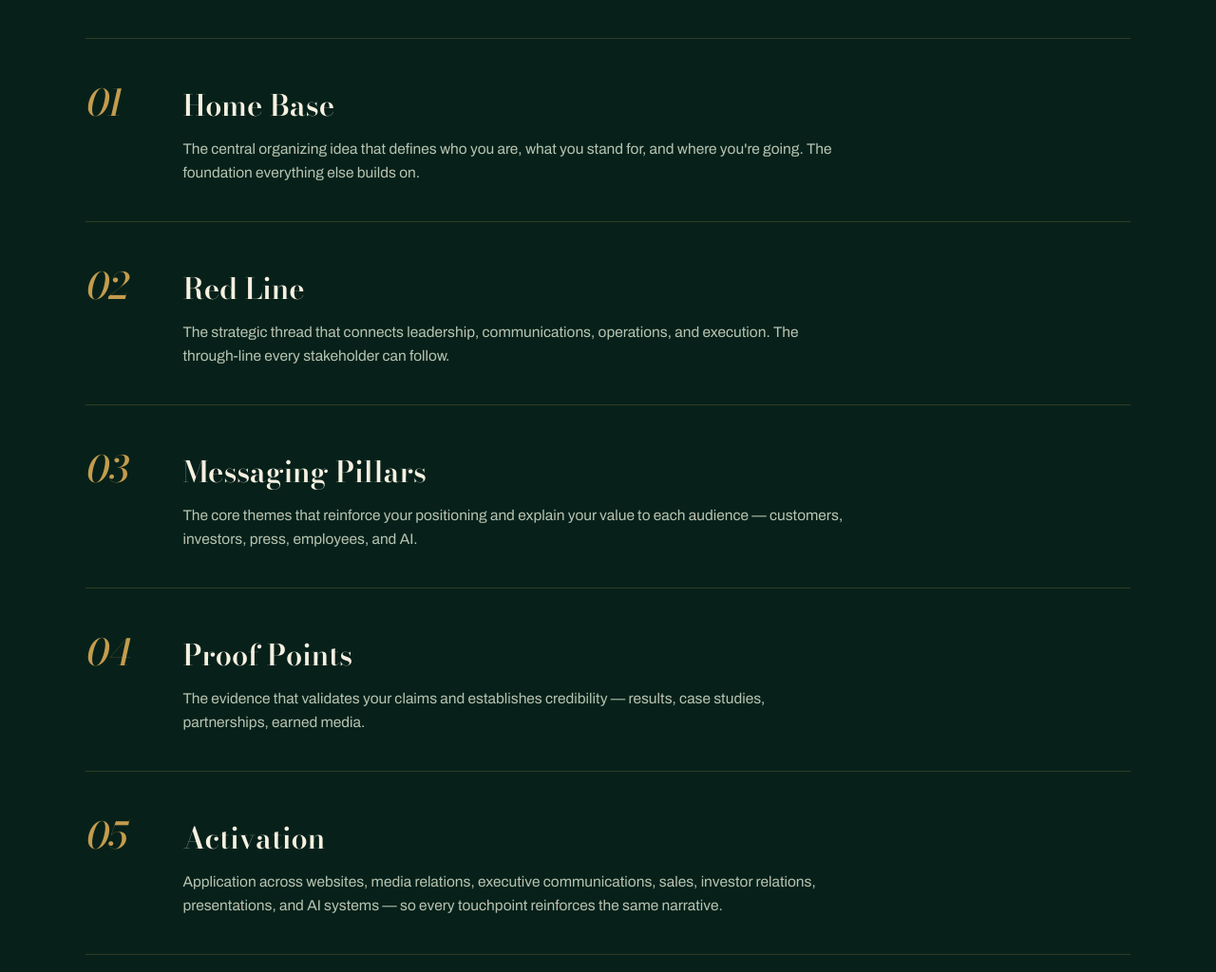
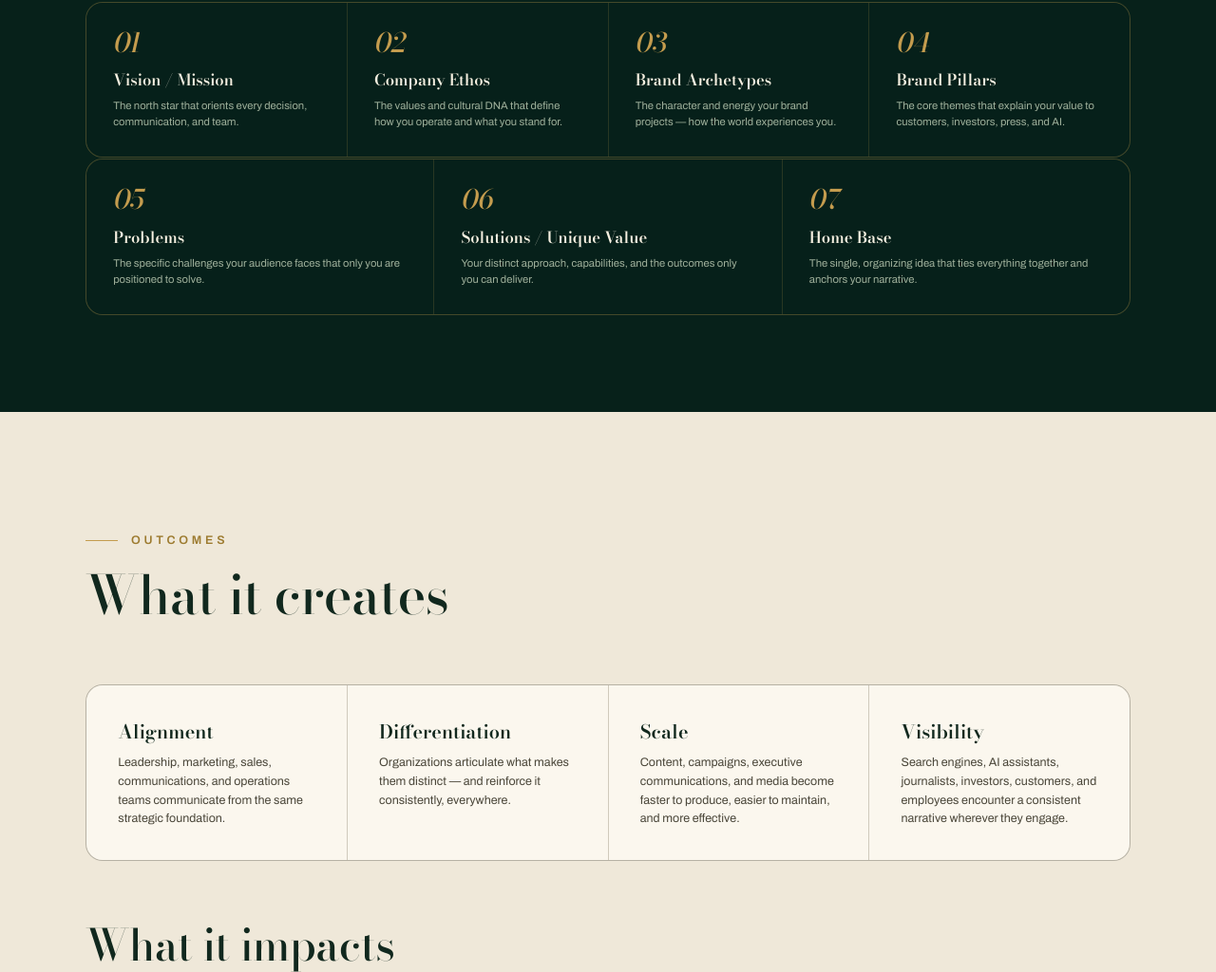
Before and after one commit to manoftheworldmedia/MOW, a plain HTML site: page frameworks/messaging-matrix/index.html in a window 1280 px wide. Shown: the part 1791-2815 px from the top of the page at 95% size. Drawn offline with nearby package versions, Linux system fonts and the light colour scheme.

Commit message:
Add files via upload

```diff
--- a/frameworks/messaging-matrix/index.html
+++ b/frameworks/messaging-matrix/index.html
@@ -185,46 +185,48 @@
   </div>
 </section>
 
-<!-- THE FRAMEWORK STEPS — The MOW Method -->
-<section id="framework" style="background:#07211A;color:#EDE6D4;padding:clamp(80px,10vw,136px) clamp(20px,4vw,56px);">
+<!-- HOW IT'S STRUCTURED -->
+<section id="framework" style="background:#07211A;color:#EDE6D4;padding:clamp(64px,8vw,104px) clamp(20px,4vw,56px);">
   <div style="max-width:1100px;margin:0 auto;">
     <p style="font-family:'Archivo',sans-serif;font-size:12.5px;font-weight:600;letter-spacing:0.3em;text-transform:uppercase;color:#C49C4E;margin-bottom:22px;display:flex;align-items:center;gap:14px;"><span style="width:34px;height:1px;background:#C49C4E;display:inline-block;"></span>The MOW Messaging Matrix</p>
-    <h2 style="font-family:'Bodoni Moda',serif;font-weight:500;font-size:clamp(32px,4.4vw,58px);line-height:1.04;letter-spacing:-0.012em;color:#F6F0E1;margin-bottom:clamp(40px,5vw,64px);">How it's structured</h2>
-    <div style="display:grid;grid-template-columns:1fr;">
-      <div class="mm-step" style="display:grid;grid-template-columns:clamp(44px,5vw,80px) 1fr;gap:clamp(18px,3vw,46px);align-items:baseline;">
-        <div style="font-family:'Bodoni Moda',serif;font-size:clamp(28px,3vw,44px);color:#C49C4E;font-style:italic;">01</div>
-        <div>
-          <h3 style="font-family:'Bodoni Moda',serif;font-weight:600;font-size:clamp(22px,2.4vw,32px);color:#F6F0E1;margin-bottom:10px;">Home Base</h3>
-          <p style="font-family:'Archivo',sans-serif;font-size:15.5px;line-height:1.62;color:#B7C4B2;max-width:700px;">The central organizing idea that defines who you are, what you stand for, and where you're going. The foundation everything else builds on.</p>
-        </div>
+    <h2 style="font-family:'Bodoni Moda',serif;font-weight:500;font-size:clamp(32px,4.4vw,58px);line-height:1.04;letter-spacing:-0.012em;color:#F6F0E1;margin-bottom:clamp(32px,4vw,52px);">How it's structured</h2>
+    <div style="display:grid;grid-template-columns:repeat(4,1fr);gap:1px;background:rgba(196,156,78,0.18);border:1px solid rgba(196,156,78,0.18);border-radius:18px;overflow:hidden;">
+      <div style="background:#06201A;padding:clamp(18px,2.2vw,30px);">
+        <div style="font-family:'Bodoni Moda',serif;font-size:clamp(22px,2.2vw,32px);color:#C49C4E;font-style:italic;line-height:1;margin-bottom:12px;">01</div>
+        <h3 style="font-family:'Bodoni Moda',serif;font-weight:600;font-size:clamp(14px,1.3vw,18px);color:#F6F0E1;margin-bottom:6px;">Vision / Mission</h3>
+        <p style="font-family:'Archivo',sans-serif;font-size:clamp(11px,0.88vw,13px);line-height:1.52;color:#9FB09B;">The north star that orients every decision, communication, and team.</p>
       </div>
-      <div class="mm-step" style="display:grid;grid-template-columns:clamp(44px,5vw,80px) 1fr;gap:clamp(18px,3vw,46px);align-items:baseline;">
-        <div style="font-family:'Bodoni Moda',serif;font-size:clamp(28px,3vw,44px);color:#C49C4E;font-style:italic;">02</div>
-        <div>
-          <h3 style="font-family:'Bodoni Moda',serif;font-weight:600;font-size:clamp(22px,2.4vw,32px);color:#F6F0E1;margin-bottom:10px;">Red Line</h3>
-          <p style="font-family:'Archivo',sans-serif;font-size:15.5px;line-height:1.62;color:#B7C4B2;max-width:700px;">The strategic thread that connects leadership, communications, operations, and execution. The through-line every stakeholder can follow.</p>
-        </div>
+      <div style="background:#06201A;padding:clamp(18px,2.2vw,30px);">
+        <div style="font-family:'Bodoni Moda',serif;font-size:clamp(22px,2.2vw,32px);color:#C49C4E;font-style:italic;line-height:1;margin-bottom:12px;">02</div>
+        <h3 style="font-family:'Bodoni Moda',serif;font-weight:600;font-size:clamp(14px,1.3vw,18px);color:#F6F0E1;margin-bottom:6px;">Company Ethos</h3>
+        <p style="font-family:'Archivo',sans-serif;font-size:clamp(11px,0.88vw,13px);line-height:1.52;color:#9FB09B;">The values and cultural DNA that define how you operate and what you stand for.</p>
       </div>
-      <div class="mm-step" style="display:grid;grid-template-columns:clamp(44px,5vw,80px) 1fr;gap:clamp(18px,3vw,46px);align-items:baseline;">
-        <div style="font-family:'Bodoni Moda',serif;font-size:clamp(28px,3vw,44px);color:#C49C4E;font-style:italic;">03</div>
-        <div>
-          <h3 style="font-family:'Bodoni Moda',serif;font-weight:600;font-size:clamp(22px,2.4vw,32px);color:#F6F0E1;margin-bottom:10px;">Messaging Pillars</h3>
-          <p style="font-family:'Archivo',sans-serif;font-size:15.5px;line-height:1.62;color:#B7C4B2;max-width:700px;">The core themes that reinforce your positioning and explain your value to each audience — customers, investors, press, employees, and AI.</p>
-        </div>
+      <div style="background:#06201A;padding:clamp(18px,2.2vw,30px);">
+        <div style="font-family:'Bodoni Moda',serif;font-size:clamp(22px,2.2vw,32px);color:#C49C4E;font-style:italic;line-height:1;margin-bottom:12px;">03</div>
+        <h3 style="font-family:'Bodoni Moda',serif;font-weight:600;font-size:clamp(14px,1.3vw,18px);color:#F6F0E1;margin-bottom:6px;">Brand Archetypes</h3>
+        <p style="font-family:'Archivo',sans-serif;font-size:clamp(11px,0.88vw,13px);line-height:1.52;color:#9FB09B;">The character and energy your brand projects — how the world experiences you.</p>
       </div>
-      <div class="mm-step" style="display:grid;grid-template-columns:clamp(44px,5vw,80px) 1fr;gap:clamp(18px,3vw,46px);align-items:baseline;">
-        <div style="font-family:'Bodoni Moda',serif;font-size:clamp(28px,3vw,44px);color:#C49C4E;font-style:italic;">04</div>
-        <div>
-          <h3 style="font-family:'Bodoni Moda',serif;font-weight:600;font-size:clamp(22px,2.4vw,32px);color:#F6F0E1;margin-bottom:10px;">Proof Points</h3>
-          <p style="font-family:'Archivo',sans-serif;font-size:15.5px;line-height:1.62;color:#B7C4B2;max-width:700px;">The evidence that validates your claims and establishes credibility — results, case studies, partnerships, earned media.</p>
-        </div>
+      <div style="background:#06201A;padding:clamp(18px,2.2vw,30px);">
+        <div style="font-family:'Bodoni Moda',serif;font-size:clamp(22px,2.2vw,32px);color:#C49C4E;font-style:italic;line-height:1;margin-bottom:12px;">04</div>
+        <h3 style="font-family:'Bodoni Moda',serif;font-weight:600;font-size:clamp(14px,1.3vw,18px);color:#F6F0E1;margin-bottom:6px;">Brand Pillars</h3>
+        <p style="font-family:'Archivo',sans-serif;font-size:clamp(11px,0.88vw,13px);line-height:1.52;color:#9FB09B;">The core themes that explain your value to customers, investors, press, and AI.</p>
       </div>
-      <div class="mm-step" style="display:grid;grid-template-columns:clamp(44px,5vw,80px) 1fr;gap:clamp(18px,3vw,46px);align-items:baseline;border-bottom:1px solid rgba(196,156,78,0.22);">
-        <div style="font-family:'Bodoni Moda',serif;font-size:clamp(28px,3vw,44px);color:#C49C4E;font-style:italic;">05</div>
-        <div>
-          <h3 style="font-family:'Bodoni Moda',serif;font-weight:600;font-size:clamp(22px,2.4vw,32px);color:#F6F0E1;margin-bottom:10px;">Activation</h3>
-          <p style="font-family:'Archivo',sans-serif;font-size:15.5px;line-height:1.62;color:#B7C4B2;max-width:700px;">Application across websites, media relations, executive communications, sales, investor relations, presentations, and AI systems — so every touchpoint reinforces the same narrative.</p>
-        </div>
+    </div>
+    <div style="display:grid;grid-template-columns:repeat(3,1fr);gap:1px;background:rgba(196,156,78,0.18);border:1px solid rgba(196,156,78,0.18);border-radius:18px;overflow:hidden;margin-top:1px;">
+      <div style="background:#06201A;padding:clamp(18px,2.2vw,30px);">
+        <div style="font-family:'Bodoni Moda',serif;font-size:clamp(22px,2.2vw,32px);color:#C49C4E;font-style:italic;line-height:1;margin-bottom:12px;">05</div>
+        <h3 style="font-family:'Bodoni Moda',serif;font-weight:600;font-size:clamp(14px,1.3vw,18px);color:#F6F0E1;margin-bottom:6px;">Problems</h3>
+        <p style="font-family:'Archivo',sans-serif;font-size:clamp(11px,0.88vw,13px);line-height:1.52;color:#9FB09B;">The specific challenges your audience faces that only you are positioned to solve.</p>
+      </div>
+      <div style="background:#06201A;padding:clamp(18px,2.2vw,30px);">
+        <div style="font-family:'Bodoni Moda',serif;font-size:clamp(22px,2.2vw,32px);color:#C49C4E;font-style:italic;line-height:1;margin-bottom:12px;">06</div>
+        <h3 style="font-family:'Bodoni Moda',serif;font-weight:600;font-size:clamp(14px,1.3vw,18px);color:#F6F0E1;margin-bottom:6px;">Solutions / Unique Value</h3>
+        <p style="font-family:'Archivo',sans-serif;font-size:clamp(11px,0.88vw,13px);line-height:1.52;color:#9FB09B;">Your distinct approach, capabilities, and the outcomes only you can deliver.</p>
+      </div>
+      <div style="background:#06201A;padding:clamp(18px,2.2vw,30px);">
+        <div style="font-family:'Bodoni Moda',serif;font-size:clamp(22px,2.2vw,32px);color:#C49C4E;font-style:italic;line-height:1;margin-bottom:12px;">07</div>
+        <h3 style="font-family:'Bodoni Moda',serif;font-weight:600;font-size:clamp(14px,1.3vw,18px);color:#F6F0E1;margin-bottom:6px;">Home Base</h3>
+        <p style="font-family:'Archivo',sans-serif;font-size:clamp(11px,0.88vw,13px);line-height:1.52;color:#9FB09B;">The single, organizing idea that ties everything together and anchors your narrative.</p>
       </div>
     </div>
   </div>
```
